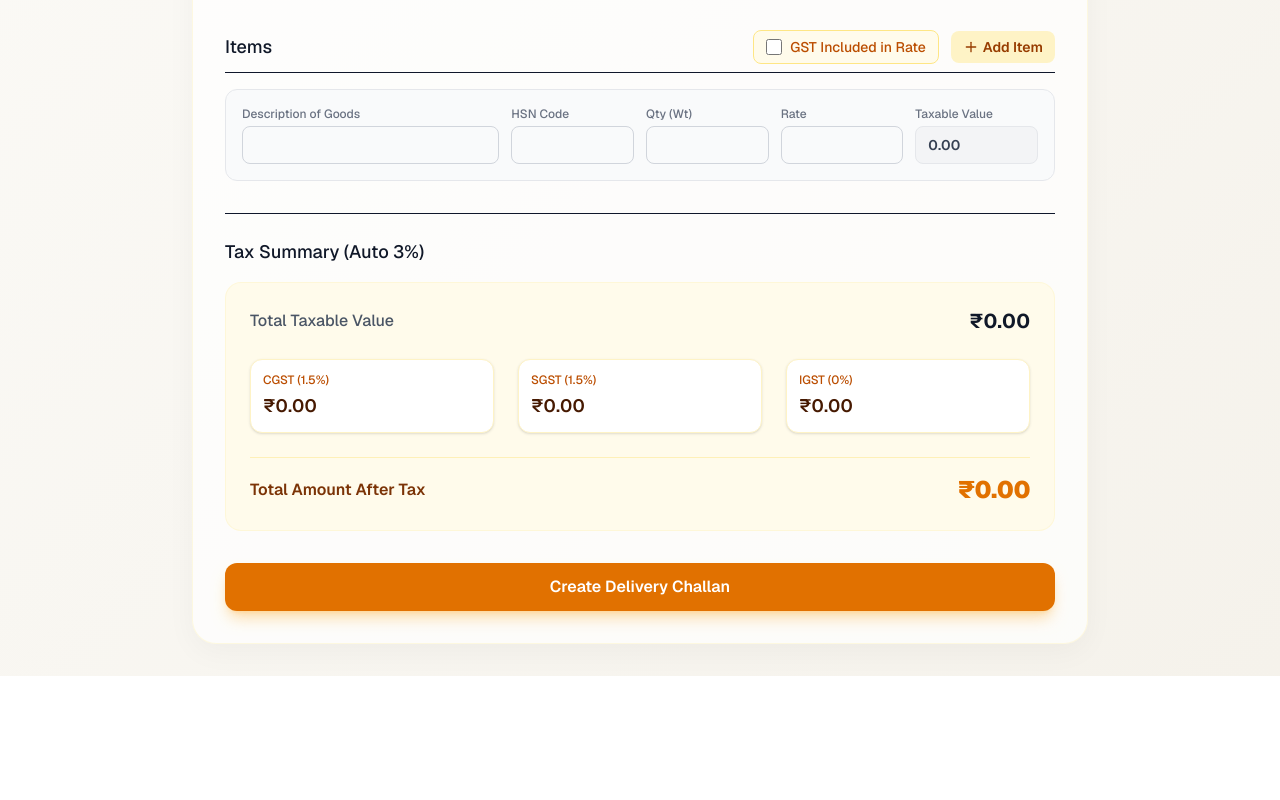
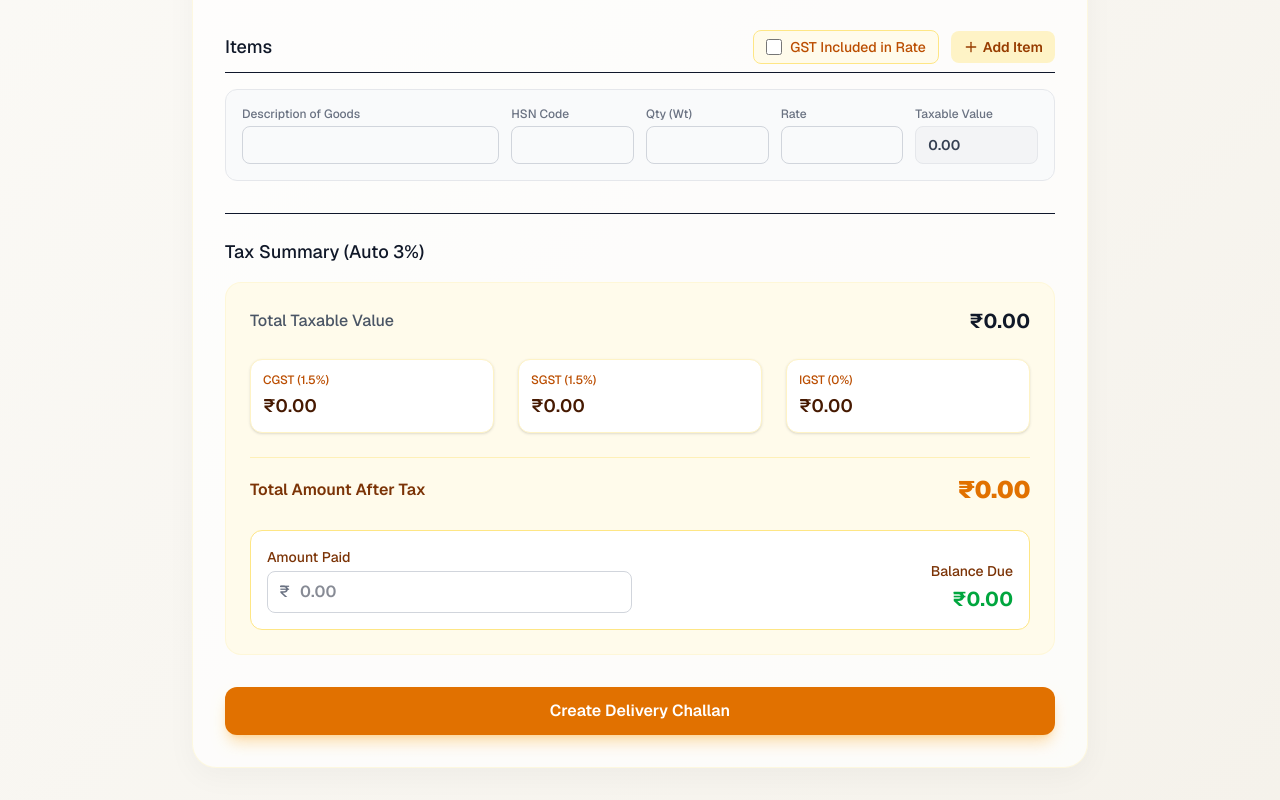
Before and after one commit to Mohith705/gold-shop-helper-wholesale, a Next.js app: page /add-challan in a window 1280 px wide. Shown: the part 609-1409 px from the top of the page. Before the commit the page ends 1285 px from the top, so only its background shows below. Built offline with nearby package versions, Linux system fonts and the light colour scheme.

Commit message:
feat: add amount_paid and balance_amount to delivery challans

```diff
--- a/src/app/actions.ts
+++ b/src/app/actions.ts
@@ -441,6 +441,9 @@ export async function createDeliveryChallan(formData: FormData) {
   const totalTaxableValue = parseFloat(formData.get('total_taxable_value') as string) || 0
   const totalAmount = parseFloat(formData.get('total_amount') as string) || 0
 
+  const amountPaid = parseFloat(formData.get('amount_paid') as string) || 0
+  const balanceAmount = parseFloat(formData.get('balance_amount') as string) || 0
+
   // Generate DC Number
   const { count } = await supabase.from('delivery_challans').select('*', { count: 'exact', head: true })
   const nextNumber = (count || 0) + 1
@@ -463,7 +466,9 @@ export async function createDeliveryChallan(formData: FormData) {
       cgst_amount: cgstAmount,
       sgst_amount: sgstAmount,
       igst_amount: igstAmount,
-      total_amount: totalAmount
+      total_amount: totalAmount,
+      amount_paid: amountPaid,
+      balance_amount: balanceAmount
     })
     .select('id')
     .single()
--- a/src/app/add-challan/AddChallanForm.tsx
+++ b/src/app/add-challan/AddChallanForm.tsx
@@ -14,6 +14,7 @@ export function AddChallanForm() {
   ])
 
   const [gstIncluded, setGstIncluded] = useState<boolean>(false)
+  const [amountPaid, setAmountPaid] = useState<number>(0)
 
   const addItem = () => {
     setItems([...items, { id: Date.now().toString(), desc: '', hsn: '', uom: 'GMS', qty: 0, rate: 0 }])
@@ -47,6 +48,7 @@ export function AddChallanForm() {
   const sgst = totalTaxable * 0.015
   const igst = 0
   const totalAmount = totalTaxable + cgst + sgst + igst
+  const balanceAmount = totalAmount - amountPaid
 
   async function handleSubmit(formData: FormData) {
     formData.append('items', JSON.stringify(itemsWithTaxable))
@@ -55,6 +57,8 @@ export function AddChallanForm() {
     formData.append('sgst_amount', sgst.toString())
     formData.append('igst_amount', igst.toString())
     formData.append('total_amount', totalAmount.toString())
+    formData.append('amount_paid', amountPaid.toString())
+    formData.append('balance_amount', balanceAmount.toString())
 
     startTransition(async () => {
       const res = await createDeliveryChallan(formData)
@@ -184,9 +188,32 @@ export function AddChallanForm() {
 
           <div className="h-px bg-amber-200/50 w-full mb-4"></div>
 
-          <div className="flex justify-between items-center">
+          <div className="flex justify-between items-center mb-4">
             <span className="text-amber-900 font-semibold">Total Amount After Tax</span>
             <span className="text-2xl font-black text-amber-600 tracking-tight">₹{totalAmount.toFixed(2)}</span>
+          </div>
+
+          <div className="grid grid-cols-1 md:grid-cols-2 gap-4 mt-6 p-4 bg-white rounded-xl border border-amber-200">
+            <div>
+              <label className="block text-sm font-medium text-amber-900 mb-1">Amount Paid</label>
+              <div className="relative">
+                <span className="absolute left-3 top-1/2 -translate-y-1/2 text-gray-500 font-medium">₹</span>
+                <input
+                  type="number"
+                  step="0.01"
+                  value={amountPaid || ''}
+                  onChange={(e) => setAmountPaid(parseFloat(e.target.value) || 0)}
+                  className="w-full pl-8 pr-4 py-2 border border-gray-300 rounded-lg focus:ring-2 focus:ring-amber-500 focus:border-amber-500 transition-colors font-semibold"
+                  placeholder="0.00"
+                />
+              </div>
+            </div>
+            <div className="flex flex-col justify-end text-right">
+              <span className="text-sm font-medium text-amber-900 mb-1">Balance Due</span>
+              <span className={`text-xl font-bold ${balanceAmount > 0 ? 'text-red-600' : 'text-green-600'}`}>
+                ₹{balanceAmount.toFixed(2)}
+              </span>
+            </div>
           </div>
         </div>
       </section>
--- a/src/app/challan/[id]/page.tsx
+++ b/src/app/challan/[id]/page.tsx
@@ -42,9 +42,14 @@ export default async function DeliveryChallanPage({ params }: { params: Promise<
   if (challan.cgst_amount) whatsappText += `*CGST:* ₹${Number(challan.cgst_amount).toFixed(2)}\n`
   if (challan.sgst_amount) whatsappText += `*SGST:* ₹${Number(challan.sgst_amount).toFixed(2)}\n`
   if (challan.igst_amount) whatsappText += `*IGST:* ₹${Number(challan.igst_amount).toFixed(2)}\n`
-  whatsappText += `*Grand Total:* ₹${Number(challan.total_amount).toFixed(2)}`
+  whatsappText += `*Grand Total:* ₹${Number(challan.total_amount).toFixed(2)}\n`
 
-  const encodedWhatsappText = encodeURIComponent(whatsappText)
+  if (Number(challan.amount_paid) > 0) {
+    whatsappText += `*Amount Paid:* ₹${Number(challan.amount_paid).toFixed(2)}\n`
+    whatsappText += `*Balance Due:* ₹${Number(challan.balance_amount).toFixed(2)}`
+  }
+
+  const encodedWhatsappText = encodeURIComponent(whatsappText.trim())
 
   return (
     <main className="min-h-screen bg-gray-100 text-slate-900 p-4 md:p-8 font-sans selection:bg-amber-200 selection:text-amber-900">
@@ -203,6 +208,19 @@ export default async function DeliveryChallanPage({ params }: { params: Promise<
                   <span className="text-right w-full sm:w-auto">{Number(challan.total_amount).toFixed(2)}</span>
                 </div>
 
+                {Number(challan.amount_paid) > 0 && (
+                  <>
+                    <div className="flex justify-between items-center p-1 sm:p-2 border-b border-blue-800 text-[10px] sm:text-sm gap-2">
+                      <span className="text-blue-900 font-semibold whitespace-nowrap">Amount Paid</span>
+                      <span className="text-right text-green-700 font-bold">{Number(challan.amount_paid).toFixed(2)}</span>
+                    </div>
+                    <div className="flex flex-col sm:flex-row justify-between items-end sm:items-center p-1 sm:p-2 border-b border-blue-800 text-[10px] sm:text-sm font-bold bg-blue-50/30 gap-1 sm:gap-2">
+                      <span className="text-blue-900 text-left w-full sm:w-auto">Balance Due</span>
+                      <span className="text-right w-full sm:w-auto text-red-600">{Number(challan.balance_amount).toFixed(2)}</span>
+                    </div>
+                  </>
+                )}
+
                 <div className="p-3 text-center mt-12 flex flex-col items-center">
                   <span className="text-blue-900 font-bold text-xs uppercase mb-8 block">For VYSHNAVI JEWELLERS</span>
                   <span className="text-blue-900 font-semibold text-xs mt-4">Authorised Signatory</span>
```
